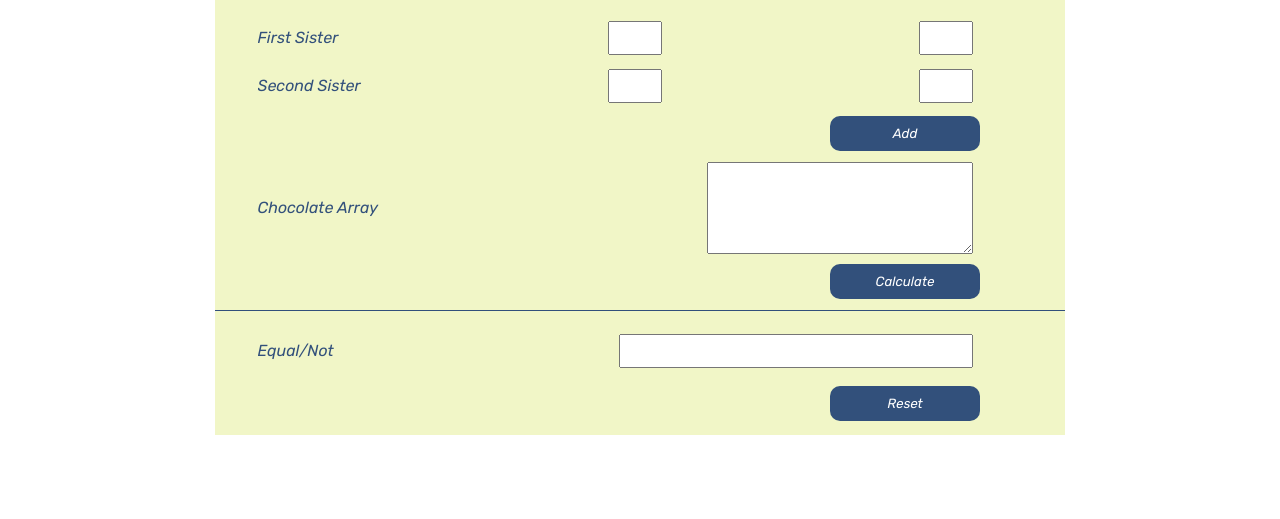
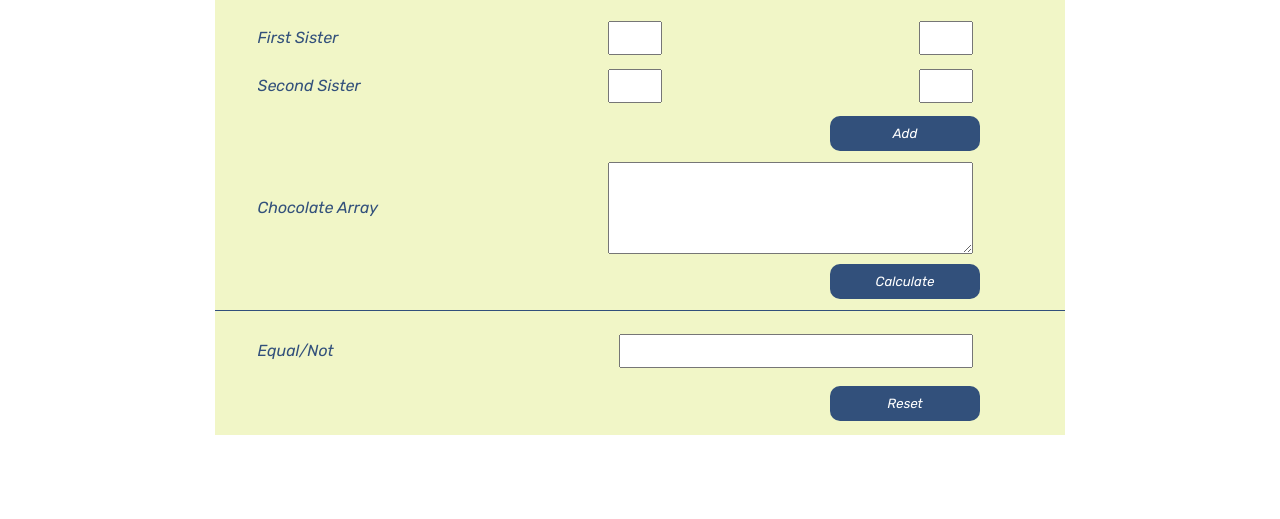
Before and after one commit to ArunachalamElavarasan/VHI-JAVASCRIPT, a plain HTML site: page EX-23 Reduce Method/index.html in a window 1280 px wide. Shown: the part 207-726 px from the top of the page. Drawn offline with Linux system fonts and the light colour scheme.

Commit message:
textarea alignment and size was changed after review

```diff
--- a/EX-23 Reduce Method/index.html
+++ b/EX-23 Reduce Method/index.html
@@ -82,8 +82,8 @@
                 <section class="labelContainer">
                   <p>Chocolate Array</p>
                 </section>
-                <section class="flexDisplay biscuitContainer flexEnd">
-                  <textarea name="" id="arrElement" cols="30" rows="6"></textarea>
+                <section class="flexDisplay biscuitContainer">
+                  <textarea name="" id="arrElement" cols="50" rows="6"></textarea>
                 </section>
               </section>
             </section>
```
